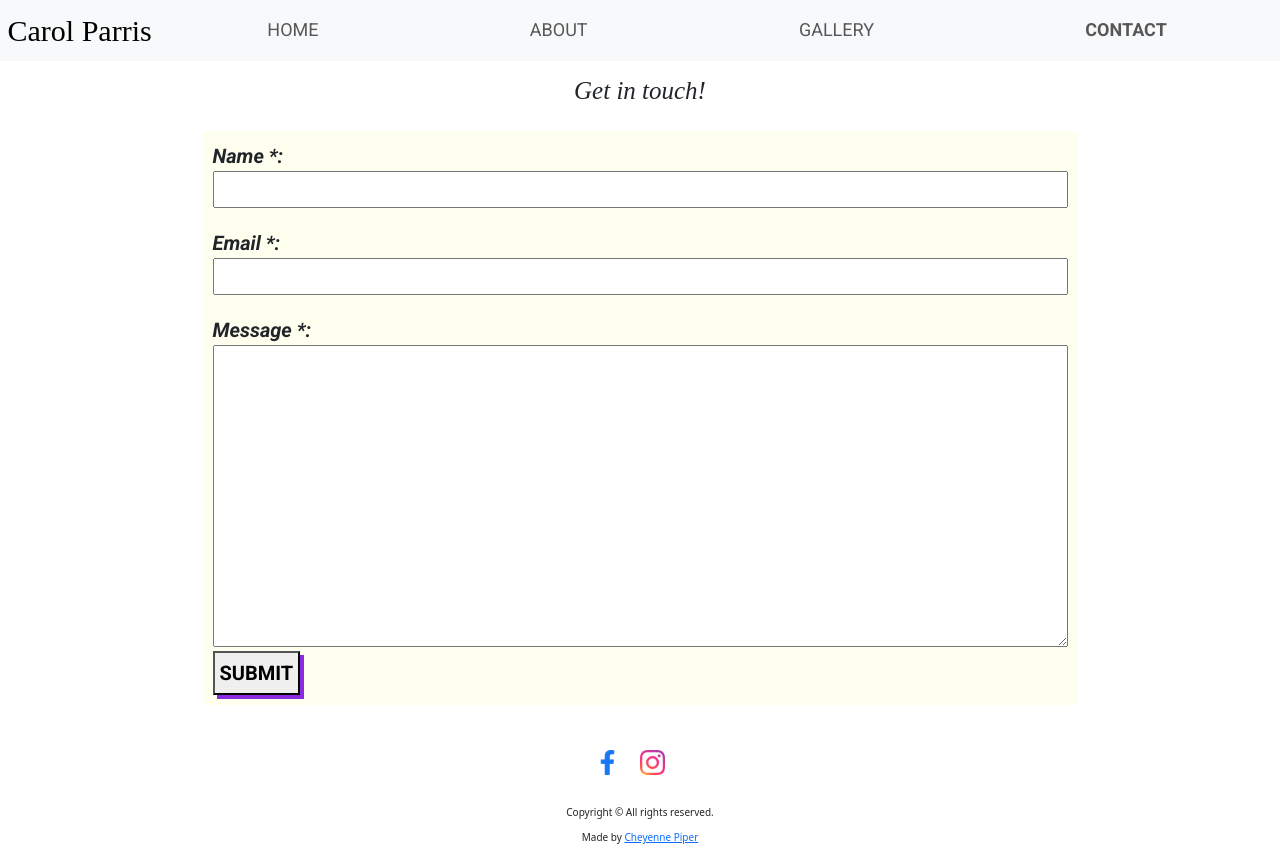
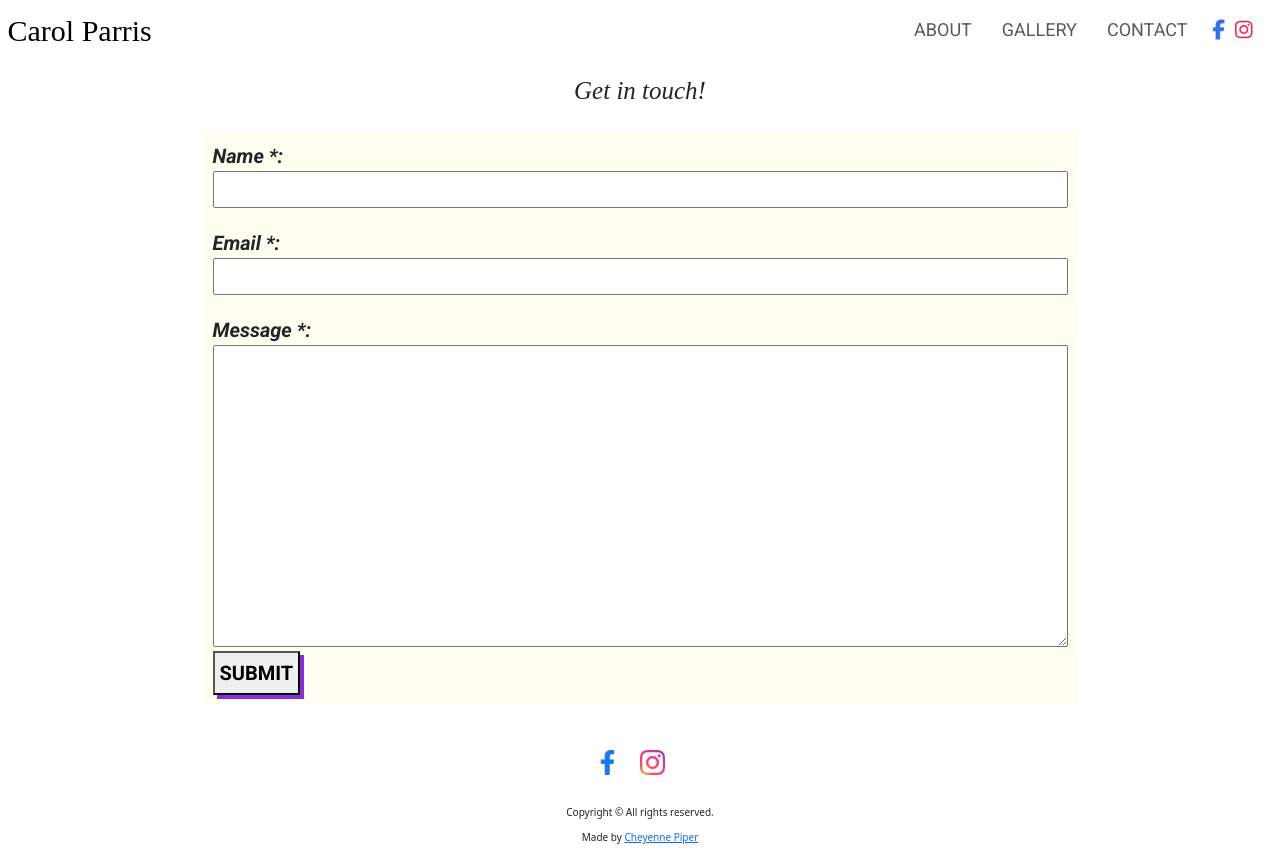
Before and after one commit to PiperRc/Artist-Website, an Astro site: page /contact in a window 1280 px wide. Built offline with nearby package versions, Linux system fonts and the light colour scheme; Astro itself is replaced by a stand-in of ours; a web font is replaced by a local one.

Commit message:
Update Navbar

```diff
--- a/public/css/style.css
+++ b/public/css/style.css
@@ -27,6 +27,20 @@ main {
   text-align: center;
   font-family: "Roboto", sans-serif;
 }
+
+.social-nav{
+  padding-top:3rem;
+  text-align: center;
+}
+
+.fa-facebook-f{
+  padding-right:1rem;
+}
+
+.navbar.scrolled {
+  background-color: #fffafa; /* Change to your desired color */
+}
+
 
 /* index.html */
 
@@ -181,7 +195,7 @@ form button:hover{
   opacity: 1;
 }
 
-@media screen and (min-width: 1000px) {
+@media screen and (min-width: 800px) {
   /* navbar */
 
   .nav-link::after {
@@ -195,9 +209,7 @@ form button:hover{
     transform-origin: left;
     transition: ease-in-out 500ms;
   }
-  .nav-link:hover {
-    font-weight: bold;
-  }
+
 
   .nav-link:hover::after {
     transform: scale(1);
@@ -208,12 +220,28 @@ form button:hover{
     display: flex;
     justify-content: space-around;
   }
+  .nav-item{
+    padding-right:2rem;
+  }
 
   .nav-active {
     /* color:red; */
 
     font-weight: bold;
     transition: ease 1s;
+  }
+
+  .social-nav{
+   padding-top:0;
+   display: flex;
+   justify-content: center;
+   align-items: center;
+   transition: 100ms ease-in-out;
+
+  }
+
+  .social-nav a:hover{
+    transform: translateY(-.2rem);
   }
 
   /* index.html */
--- a/public/js/app.js
+++ b/public/js/app.js
@@ -40,3 +40,15 @@ const observer = new IntersectionObserver(entries => {
 scroll.forEach(img => {
   observer.observe(img)
 })
+
+
+
+// navbar color change when scroll
+window.addEventListener('scroll', function() {
+  const navbar = document.querySelector('.navbar');
+  if (window.scrollY > 0) { // Adjust the scroll threshold as needed
+    navbar.classList.add('scrolled');
+  } else {
+    navbar.classList.remove('scrolled');
+  }
+});
--- a/src/components/Navbar.astro
+++ b/src/components/Navbar.astro
@@ -1,39 +1,49 @@
-<nav
-class="navbar navbar-expand-lg bg-body-tertiary sticky-top"
-style="background-color: red;"
->
+<nav class="navbar navbar-expand-lg sticky-top">
   <div class="container-fluid">
     <a class="navbar-brand" href="/">Carol Parris</a>
+
     <button
       class="navbar-toggler"
       type="button"
-    data-bs-toggle="collapse"
-    data-bs-target="#navbarNav"
-    aria-controls="navbarNav"
+      data-bs-toggle="offcanvas"
+      data-bs-target="#offcanvasNavbar"
+      aria-controls="offcanvasNavbar"
       aria-expanded="false"
       aria-label="Toggle navigation"
     >
       <span class="navbar-toggler-icon"></span>
     </button>
-  <div class="collapse navbar-collapse" id="navbarNav">
-    <ul class="navbar-nav">
+
+    <div class="offcanvas offcanvas-end" tabindex="-1" id="offcanvasNavbar" aria-labelledby="offcanvasNavbarLabel">
+      <div class="offcanvas-header">
+        <a href="/" style="color:black;text-decoration: none; font-style: italic;">
+          <h3 class="offcanvas-title" id="offcanvasNavbarLabel">Carol Parris</h3>
+        </a>
+        <button type="button" class="btn-close" data-bs-dismiss="offcanvas" aria-label="Close"></button>
+      </div>
+
+      <div class="offcanvas-body">
+        <ul class="navbar-nav d-flex justify-content-end">
           <li class="nav-item">
-        <a class="nav-link" id="home" aria-current="page" href="/">HOME</a
-        >
+            <a class="nav-link" href="/about">ABOUT</a>
+          </li>
+          <li class="nav-item">
+            <a class="nav-link" href="/gallery">GALLERY</a>
+          </li>
+          <li class="nav-item">
+            <a class="nav-link" href="/contact">CONTACT</a>
           </li>
 
-      <li class="nav-item">
-        <a class="nav-link" id="about" href="/about">ABOUT</a>
-      </li>
-
-      <li class="nav-item">
-        <a class="nav-link" id="gallery" href="/gallery">GALLERY</a>
-      </li>
-
-      <li class="nav-item">
-        <a class="nav-link" id="contact" href="/contact">CONTACT</a>
+          <li class="nav-item social-nav">
+            <a href="#" target="_blank" aria-label="Facebook">
+              <i class="fa-brands fa-facebook-f fa-2x" style="color: #316ff6;"></i>
+            </a>
+            <a href="#" target="_blank" aria-label="Instagram">
+              <i class="fa-brands fa-instagram fa-2x" style="color: #fd244c;"></i>
+            </a>
           </li>
         </ul>
       </div>
     </div>
+  </div>
 </nav>
```
Lines whose indentation alone changed are shown as unchanged.
